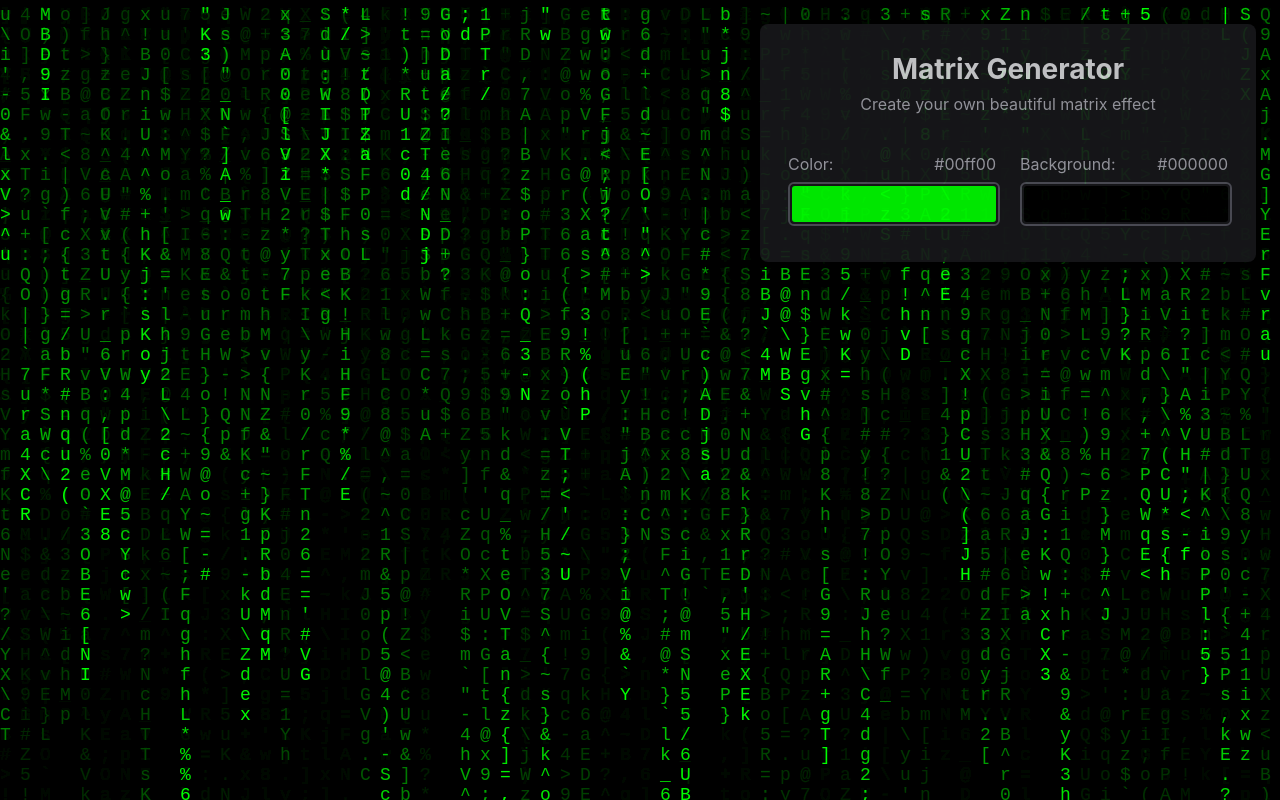
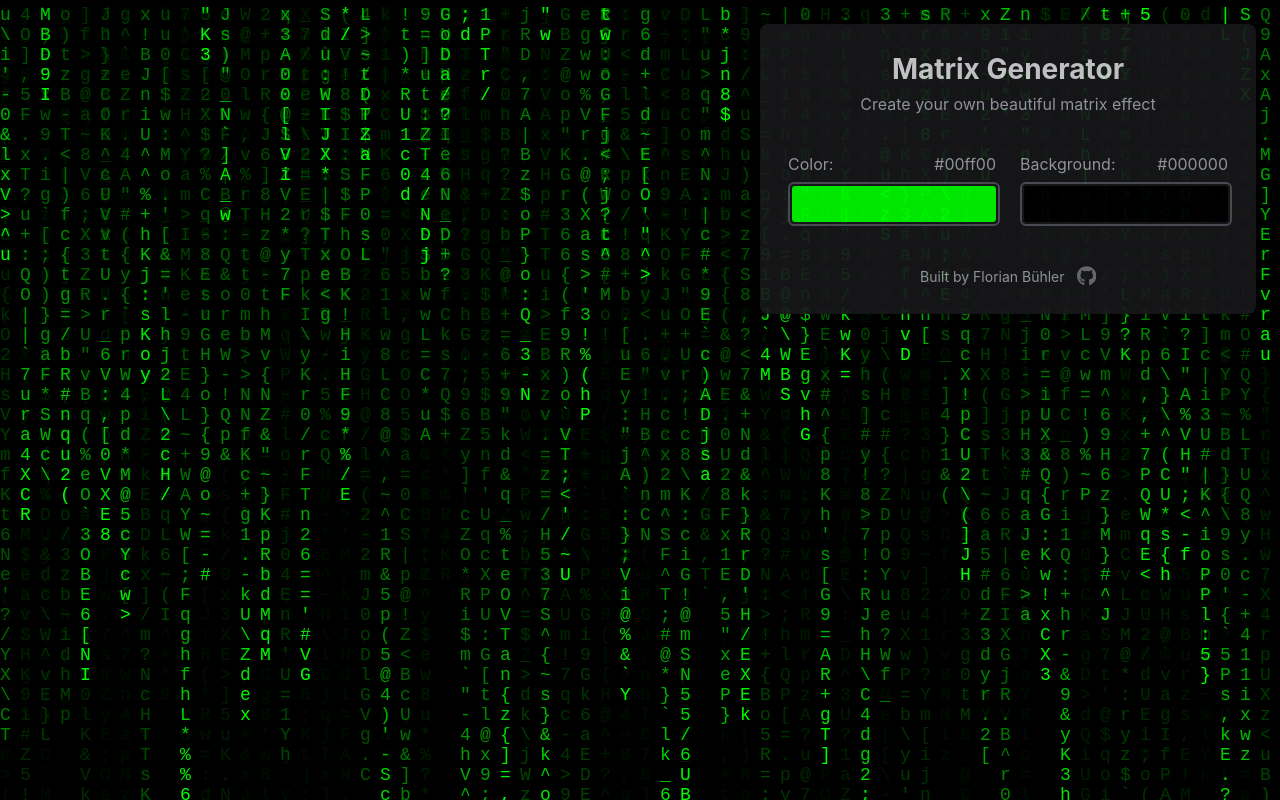
Before and after one commit to florianbuehler/matrix-generator, a React (Create React App) app: page / in a window 1280 px wide. Built offline with nearby package versions, Linux system fonts and the light colour scheme.

Commit message:
Add footer.

```diff
--- a/src/components/Control.tsx
+++ b/src/components/Control.tsx
@@ -2,6 +2,7 @@ import React from 'react';
 import styled from 'styled-components';
 import { ColorPicker, Header } from 'components';
 import { useMatrixSettings } from 'hooks';
+import Footer from './Footer';
 
 const StyledControl = styled.div`
   position: absolute;
@@ -37,6 +38,7 @@ const Control: React.FC = () => {
           </div>
         </StyledForm>
       </main>
+      <Footer />
     </StyledControl>
   );
 };
--- /dev/null
+++ b/src/components/Footer.tsx
@@ -0,0 +1,50 @@
+import React from 'react';
+import styled from 'styled-components';
+import { Icon } from './icons';
+import { useMatrixSettings } from 'hooks';
+
+type StyledProps = {
+  color: string;
+};
+
+const StyledFooter = styled.footer<StyledProps>`
+  display: flex;
+  align-items: center;
+  justify-content: center;
+  gap: 0.75rem;
+
+  margin-top: 2rem;
+  color: ${({ theme }) => theme.typography.colors.text};
+  font-size: 14px;
+
+  a {
+    display: flex;
+    align-items: center;
+
+    &:hover {
+      svg {
+        fill: ${({ color }) => color};
+      }
+    }
+  }
+
+  svg {
+    height: 20px;
+    fill: ${({ theme }) => theme.typography.colors.icon};
+  }
+`;
+
+const Footer: React.FC = () => {
+  const { color } = useMatrixSettings();
+
+  return (
+    <StyledFooter color={color}>
+      <span>Built by Florian Bühler</span>
+      <a href="https://github.com/florianbuehler/matrix-generator" target="_blank" rel="noreferrer">
+        <Icon name="github" />
+      </a>
+    </StyledFooter>
+  );
+};
+
+export default Footer;
--- /dev/null
+++ b/src/components/icons/GitHub.tsx
@@ -0,0 +1,9 @@
+import React from 'react';
+
+const GitHubIcon: React.FC<React.SVGProps<SVGSVGElement>> = (props) => (
+  <svg xmlns="http://www.w3.org/2000/svg" viewBox="0 0 496 512" {...props}>
+    <path d="M165.9 397.4c0 2-2.3 3.6-5.2 3.6-3.3.3-5.6-1.3-5.6-3.6 0-2 2.3-3.6 5.2-3.6 3-.3 5.6 1.3 5.6 3.6zm-31.1-4.5c-.7 2 1.3 4.3 4.3 4.9 2.6 1 5.6 0 6.2-2s-1.3-4.3-4.3-5.2c-2.6-.7-5.5.3-6.2 2.3zm44.2-1.7c-2.9.7-4.9 2.6-4.6 4.9.3 2 2.9 3.3 5.9 2.6 2.9-.7 4.9-2.6 4.6-4.6-.3-1.9-3-3.2-5.9-2.9zM244.8 8C106.1 8 0 113.3 0 252c0 110.9 69.8 205.8 169.5 239.2 12.8 2.3 17.3-5.6 17.3-12.1 0-6.2-.3-40.4-.3-61.4 0 0-70 15-84.7-29.8 0 0-11.4-29.1-27.8-36.6 0 0-22.9-15.7 1.6-15.4 0 0 24.9 2 38.6 25.8 21.9 38.6 58.6 27.5 72.9 20.9 2.3-16 8.8-27.1 16-33.7-55.9-6.2-112.3-14.3-112.3-110.5 0-27.5 7.6-41.3 23.6-58.9-2.6-6.5-11.1-33.3 2.6-67.9 20.9-6.5 69 27 69 27 20-5.6 41.5-8.5 62.8-8.5s42.8 2.9 62.8 8.5c0 0 48.1-33.6 69-27 13.7 34.7 5.2 61.4 2.6 67.9 16 17.7 25.8 31.5 25.8 58.9 0 96.5-58.9 104.2-114.8 110.5 9.2 7.9 17 22.9 17 46.4 0 33.7-.3 75.4-.3 83.6 0 6.5 4.6 14.4 17.3 12.1C428.2 457.8 496 362.9 496 252 496 113.3 383.5 8 244.8 8zM97.2 352.9c-1.3 1-1 3.3.7 5.2 1.6 1.6 3.9 2.3 5.2 1 1.3-1 1-3.3-.7-5.2-1.6-1.6-3.9-2.3-5.2-1zm-10.8-8.1c-.7 1.3.3 2.9 2.3 3.9 1.6 1 3.6.7 4.3-.7.7-1.3-.3-2.9-2.3-3.9-2-.6-3.6-.3-4.3.7zm32.4 35.6c-1.6 1.3-1 4.3 1.3 6.2 2.3 2.3 5.2 2.6 6.5 1 1.3-1.3.7-4.3-1.3-6.2-2.2-2.3-5.2-2.6-6.5-1zm-11.4-14.7c-1.6 1-1.6 3.6 0 5.9 1.6 2.3 4.3 3.3 5.6 2.3 1.6-1.3 1.6-3.9 0-6.2-1.4-2.3-4-3.3-5.6-2z" />
+  </svg>
+);
+
+export default GitHubIcon;
--- /dev/null
+++ b/src/components/icons/Icon.tsx
@@ -0,0 +1,19 @@
+import React from 'react';
+import { GitHubIcon } from 'components/icons';
+
+export type IconName = 'github';
+
+type Props = {
+  name: IconName;
+};
+
+const Icon: React.FC<Props> = ({ name }) => {
+  switch (name) {
+    case 'github':
+      return <GitHubIcon />;
+    default:
+      throw new Error(`No icon with name ${name}.`);
+  }
+};
+
+export default Icon;
--- /dev/null
+++ b/src/components/icons/index.ts
@@ -0,0 +1,2 @@
+export { default as GitHubIcon } from './GitHub';
+export { default as Icon } from './Icon';
--- a/src/components/index.ts
+++ b/src/components/index.ts
@@ -1,4 +1,5 @@
 export { default as ColorPicker } from './ColorPicker';
 export { default as Control } from './Control';
+export { default as Footer } from './Footer';
 export { default as Header } from './Header';
 export { default as Matrix } from './Matrix';
--- a/src/styles/typography.ts
+++ b/src/styles/typography.ts
@@ -2,13 +2,15 @@ export type Typography = {
   colors: {
     text: string;
     header: string;
+    icon: string;
   };
 };
 
 const typography: Typography = {
   colors: {
     header: '#d4d4d8', // tailwind zinc-300
-    text: '#a1a1aa' // tailwind zinc-400
+    text: '#a1a1aa', // tailwind zinc-400
+    icon: '#71717a' // tailwind zinc-500
   }
 };
 
```
